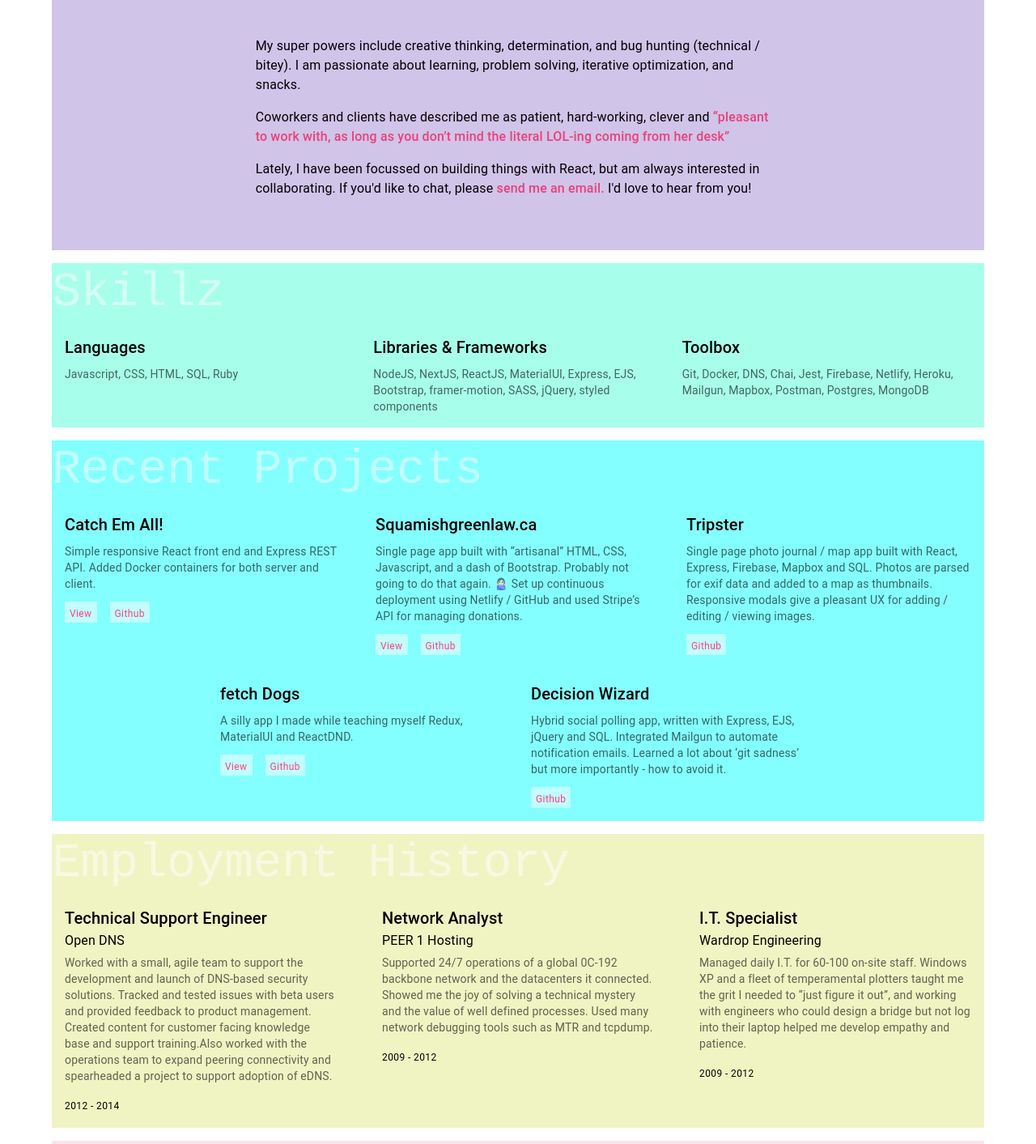
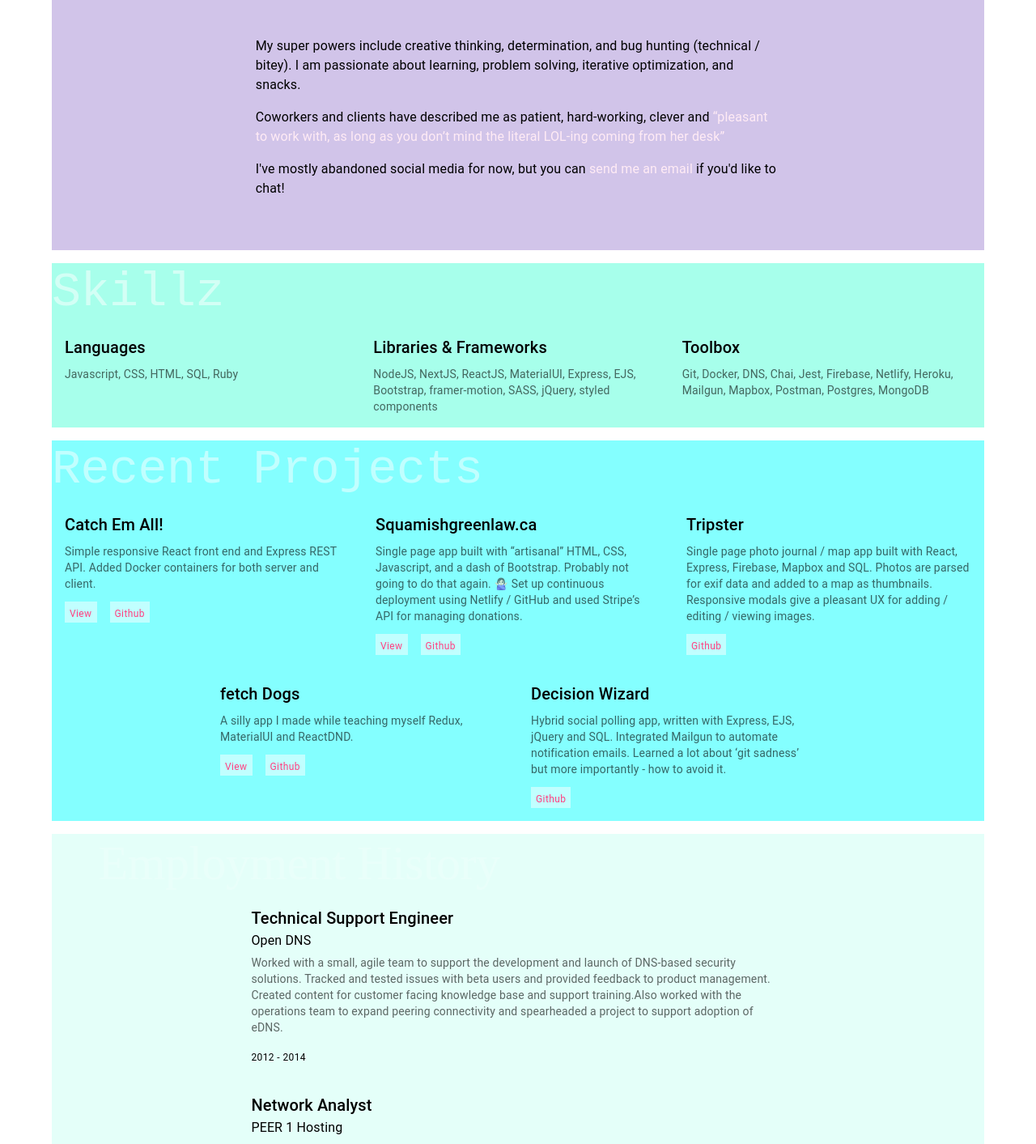
Before and after one commit to teknoboten/boten, a React (Create React App) app: page /resume in a window 1280 px wide. Shown: the part 400-1813 px from the top of the page at 81% size. Built offline with nearby package versions, Linux system fonts and the light colour scheme.

Commit message:
fix compilation error and update hover

```diff
--- a/src/components/JorbsContainer.js
+++ b/src/components/JorbsContainer.js
@@ -1,5 +1,4 @@
 import React from 'react'
-import Box from '@mui/material/Box'
 import Typography from '@mui/material/Typography'
 import Grid from '@mui/material/Grid'
 
@@ -8,22 +7,32 @@ import Jorb from './Jorb.js'
 
 export default function JorbsContainer() {
   return (
-    <Box sx={{ bgcolor: '#f0f4c3', marginY: 2 }}>
+    <Grid
+      container
+      spacing={0}
+      sx={{
+        paddingX: '5%',
+        paddingBottom: 6,
+        bgcolor: 'rgba(167, 255, 235, 0.3)',
+        marginY: 2,
+      }}
+    >
+      <Grid item>
         <Typography
           variant="h2"
           sx={{
             color: 'white',
-          fontFamily: 'Space Mono, monospace',
-          opacity: '.5',
+            fontFamily: 'Silkscreen',
+            opacity: '.2',
           }}
         >
           Employment History
         </Typography>
-      <Grid container spacing={3}>
+      </Grid>
+
       {employment.map((jorb) => (
-          <Grid item xs={12} sm={4} key={jorb.title}>
+        <Grid item xs={12} sm={8} key={jorb.title} sx={{ marginX: 'auto' }}>
           <Jorb
-              // key={jorb.company}s
             company={jorb.company}
             position={jorb.position}
             description={jorb.description}
@@ -32,6 +41,5 @@ export default function JorbsContainer() {
         </Grid>
       ))}
     </Grid>
-    </Box>
   )
 }
--- a/src/components/Summary.js
+++ b/src/components/Summary.js
@@ -40,8 +40,15 @@ export default function Summary() {
                 href="https://www.linkedin.com/in/serraboten/details/recommendations/"
                 rel="noreferrer"
                 target="_blank"
-                color="#ec407a"
-                sx={{ textDecoration: 'none', fontWeight: '500' }}
+                sx={{
+                  '&:hover': {
+                    boxShadow: 4,
+                    fontFamily: 'Silkscreen',
+                    textDecoration: 'underline',
+                  },
+                  color: 'rgb(255, 235, 245)',
+                  textDecoration: 'none',
+                }}
               >
                 {' '}
                 “pleasant to work with, as long as you don’t mind the literal
@@ -50,19 +57,26 @@ export default function Summary() {
             </p>
 
             <p>
-              Lately, I have been focussed on building things with React, but am
-              always interested in collaborating. If you'd like to chat, please
+              I've mostly abandoned social media for now, but you can
               <Link
                 href="mailto:serra@boten.ca"
                 rel="noreferrer"
                 target="_blank"
                 color="#ec407a"
-                sx={{ textDecoration: 'none', fontWeight: '500' }}
+                sx={{
+                  '&:hover': {
+                    boxShadow: 4,
+                    fontFamily: 'Silkscreen',
+                    textDecoration: 'underline',
+                  },
+                  color: 'rgb(255, 235, 245)',
+                  textDecoration: 'none',
+                }}
               >
                 {' '}
-                send me an email.
+                send me an email
               </Link>{' '}
-              I'd love to hear from you!
+              if you'd like to chat!
             </p>
           </Typography>
         </Grid>
```
Lines whose indentation alone changed are shown as unchanged.
